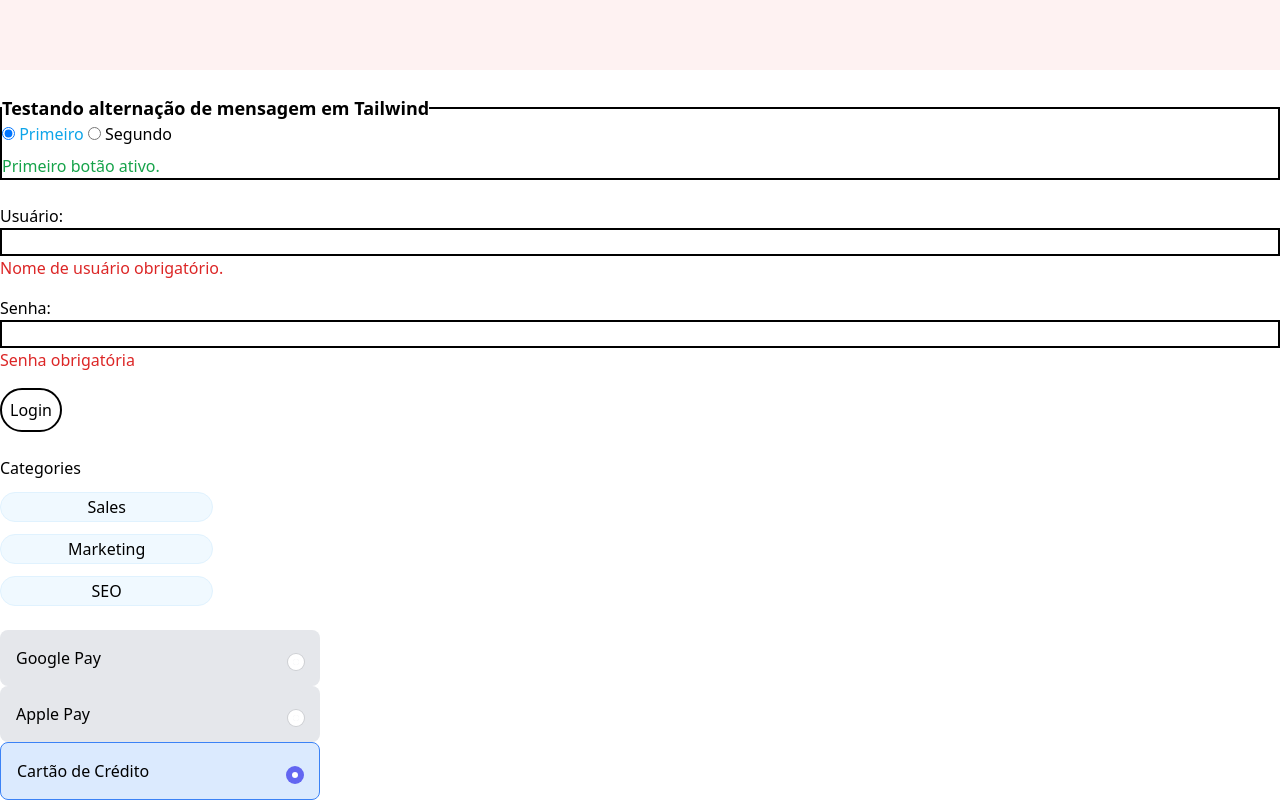
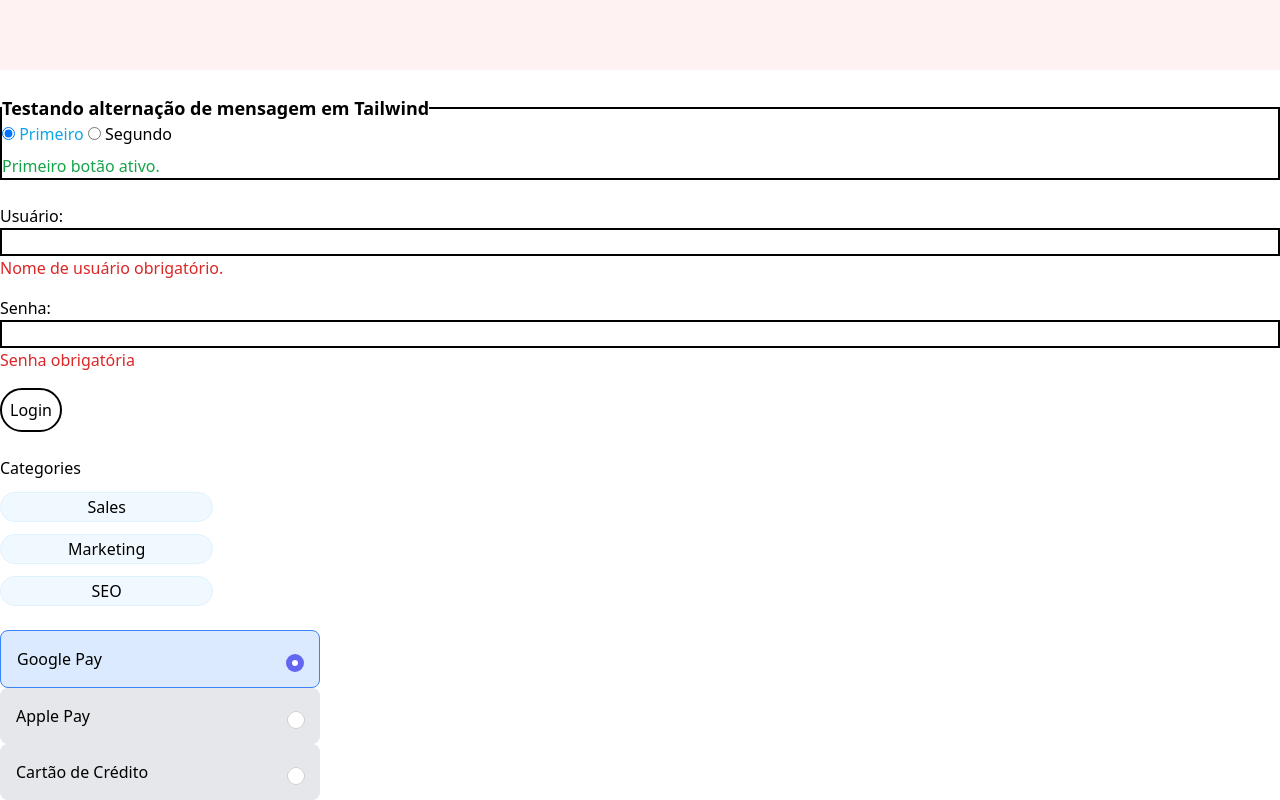
Before and after one commit to BrunoGsouza90/curso_de_tailwind-Cursando, a plain HTML site: page Documentação Oficial/src/Tópicos/Manipulando Hover, Focus e outros estados.html in a window 1280 px wide. Shown: the part 918-1718 px from the top of the page. Drawn offline with Linux system fonts and the light colour scheme.

Commit message:
Alteração

```diff
--- a/Documentação Oficial/src/Tópicos/Manipulando Hover, Focus e outros estados.html
+++ b/Documentação Oficial/src/Tópicos/Manipulando Hover, Focus e outros estados.html
@@ -178,13 +178,13 @@
         <label name="check" for="apple">
             <div class="p-4 bg-gray-200 rounded-lg has-[:checked]:bg-blue-100 has-[:checked]:border has-[:checked]:border-blue-500">
                 <label for="apple">Apple Pay</label>
-                <input name="check" id="apple" value="google" type="radio" class="box-content h-1.5 w-1.5 appearance-none rounded-full border-[5px] border-white bg-white bg-clip-padding outline-none ring-1 ring-gray-950/10 checked:border-indigo-500 checked:ring-indigo-500 flex ml-auto -mt-4" checked="">
+                <input name="check" id="apple" value="google" type="radio" class="box-content h-1.5 w-1.5 appearance-none rounded-full border-[5px] border-white bg-white bg-clip-padding outline-none ring-1 ring-gray-950/10 checked:border-indigo-500 checked:ring-indigo-500 flex ml-auto -mt-4">
             </div>
         </label>
         <label name="check" for="credito">
             <div class="p-4 bg-gray-200 rounded-lg has-[:checked]:bg-blue-100 has-[:checked]:border has-[:checked]:border-blue-500">
                 <label for="credito">Cartão de Crédito</label>
-                <input name="check" id="credito" value="credito" type="radio" class="box-content h-1.5 w-1.5 appearance-none rounded-full border-[5px] border-white bg-white bg-clip-padding outline-none ring-1 ring-gray-950/10 checked:border-indigo-500 checked:ring-indigo-500 flex ml-auto -mt-4" checked="">
+                <input name="check" id="credito" value="credito" type="radio" class="box-content h-1.5 w-1.5 appearance-none rounded-full border-[5px] border-white bg-white bg-clip-padding outline-none ring-1 ring-gray-950/10 checked:border-indigo-500 checked:ring-indigo-500 flex ml-auto -mt-4">
             </div>
         </label>
     </div>
```
